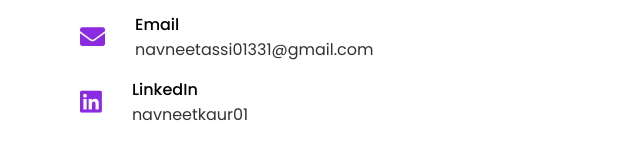
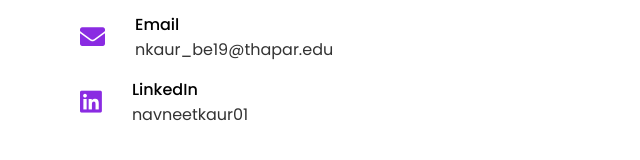
Before and after one commit to Navvv13/navneet, a plain HTML site: page index.html in a window 1280 px wide. Shown: the part 1851-2011 px from the top of the page, 0-640 px from the left. Drawn offline with nearby package versions, Linux system fonts and the light colour scheme.

Commit message:
Update index.html

```diff
--- a/index.html
+++ b/index.html
@@ -132,7 +132,7 @@
                             <i class="fas fa-envelope"></i>
                             <div class="info">
                                 <div class="head">Email</div>
-                                <div class="sub-title">navneetassi01331@gmail.com</div>
+                                <div class="sub-title">nkaur_be19@thapar.edu</div>
                             </div>
                         </div>
                          <div class="row">
```
